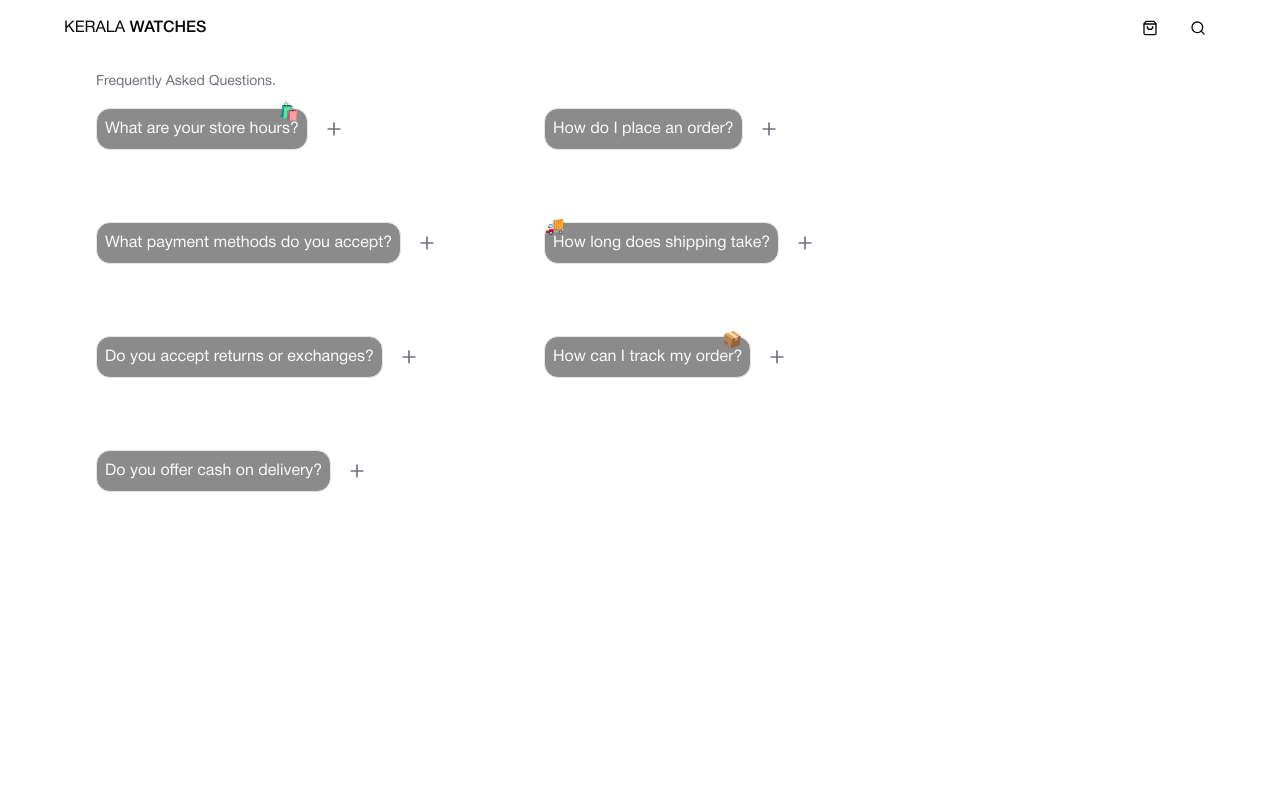
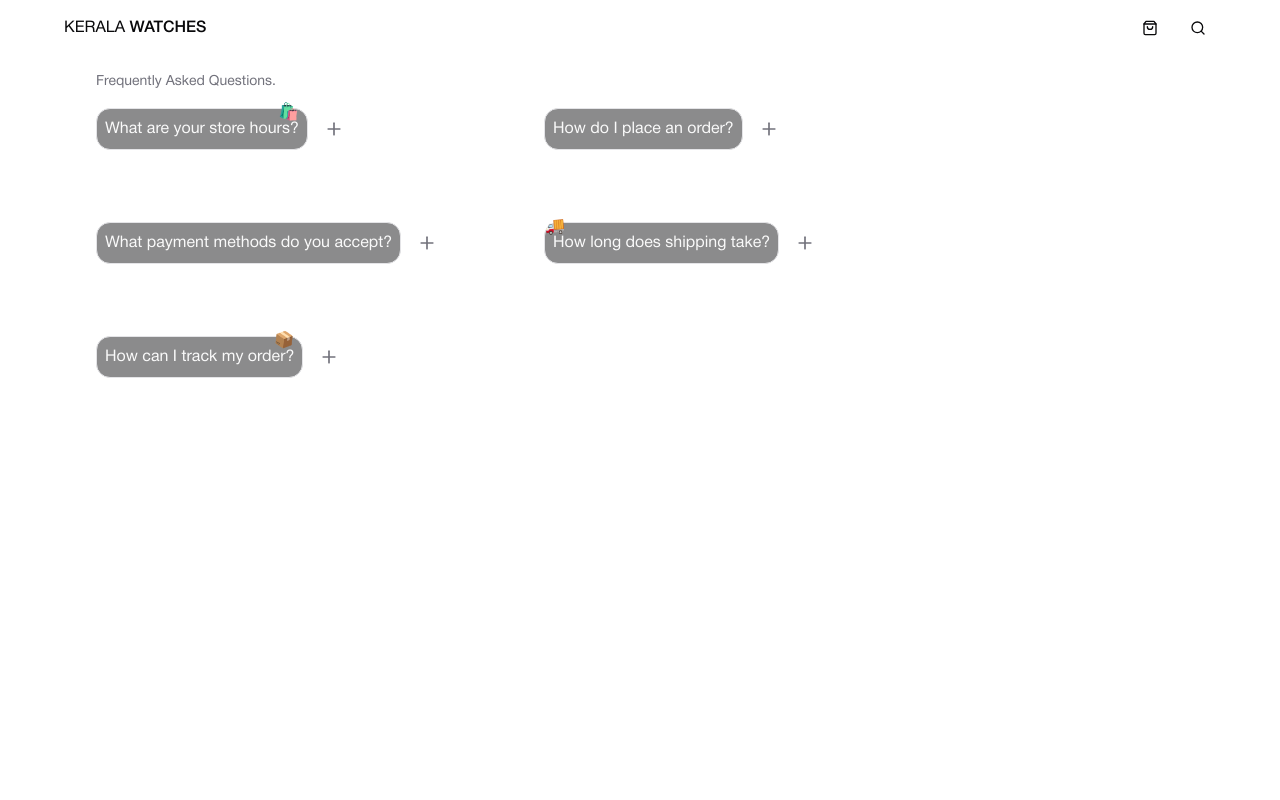
Before and after one commit to yadusuryab/kerala-shopy, a Next.js app: page /faq in a window 1280 px wide. Shown: the top 800 px of the page. Built offline with nearby package versions, Linux system fonts and the light colour scheme; no server answers.

Commit message:
new change

```diff
--- a/components/sections/faq.tsx
+++ b/components/sections/faq.tsx
@@ -11,7 +11,7 @@ const defaultData: any = [
   {
     question: "How do I place an order?",
     answer:
-      "Just DM us with the product name and quantity. We'll confirm availability and payment details.",
+      "Just view the product and click on order now. We'll confirm availability and payment details.",
     id: 2,
   },
   {
@@ -28,12 +28,7 @@ const defaultData: any = [
     iconPosition: "left",
     id: 4,
   },
-  {
-    question: "Do you accept returns or exchanges?",
-    answer:
-      "Yes, we accept returns within 7 days if the product is damaged or incorrect. DM us for assistance.",
-    id: 5,
-  },
+
   {
     question: "How can I track my order?",
     answer:
@@ -42,11 +37,7 @@ const defaultData: any = [
     iconPosition: "right",
     id: 6,
   },
-  {
-    question: "Do you offer cash on delivery?",
-    answer: "Currently, we only accept prepaid orders.",
-    id: 7,
-  },
+
 ];
 
 function Faq() {
```
